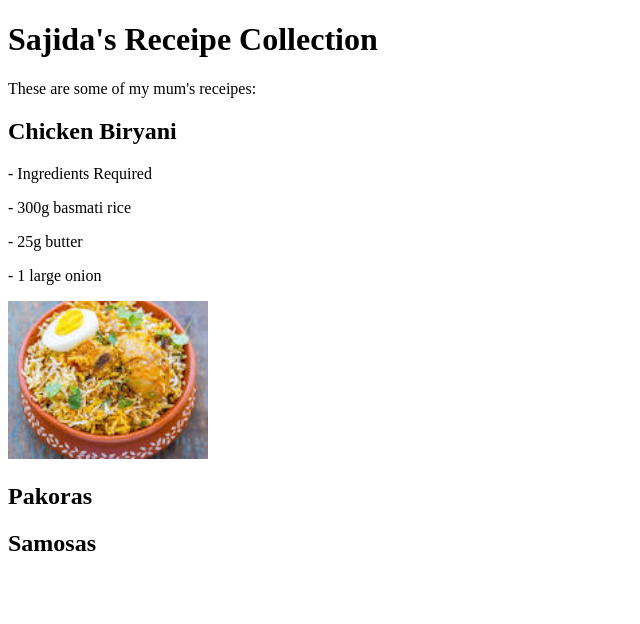
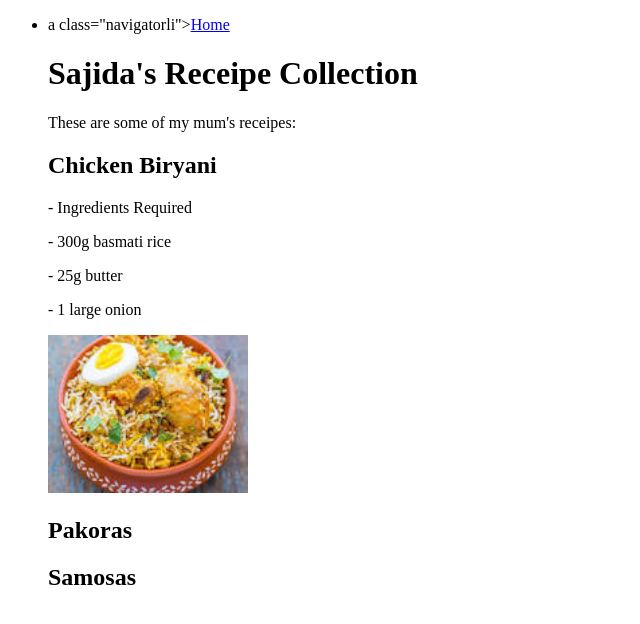
Before and after one commit to ashi01uk/test, a plain HTML site: page index.html in a window 1280 px wide. Shown: the whole page, without its empty margins (0-640 px from the left). Drawn offline with Linux system fonts and the light colour scheme.

Commit message:
Update index.html

```diff
--- a/index.html
+++ b/index.html
@@ -4,6 +4,9 @@
 <title>Page Title</title>
 </head>
 <body>
+<ul id="navigatorul">
+<li class="navigatorli">a class="navigatorli"><a class="navigatora" href='/trial/index.html'>Home</a></li>
+
 
 <h1>Sajida's Receipe Collection</h1>
 <p>These are some of my mum's receipes:</p>
```
